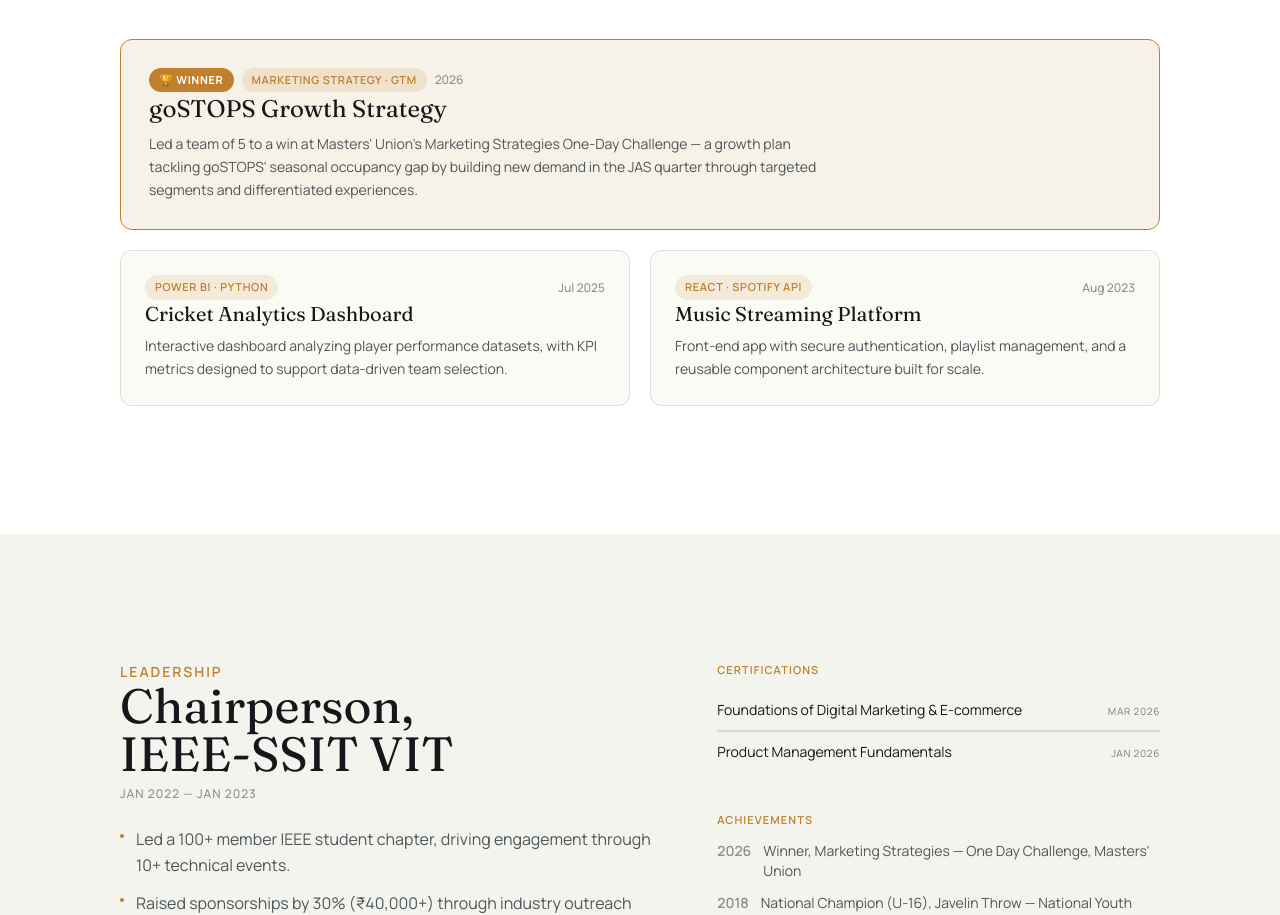
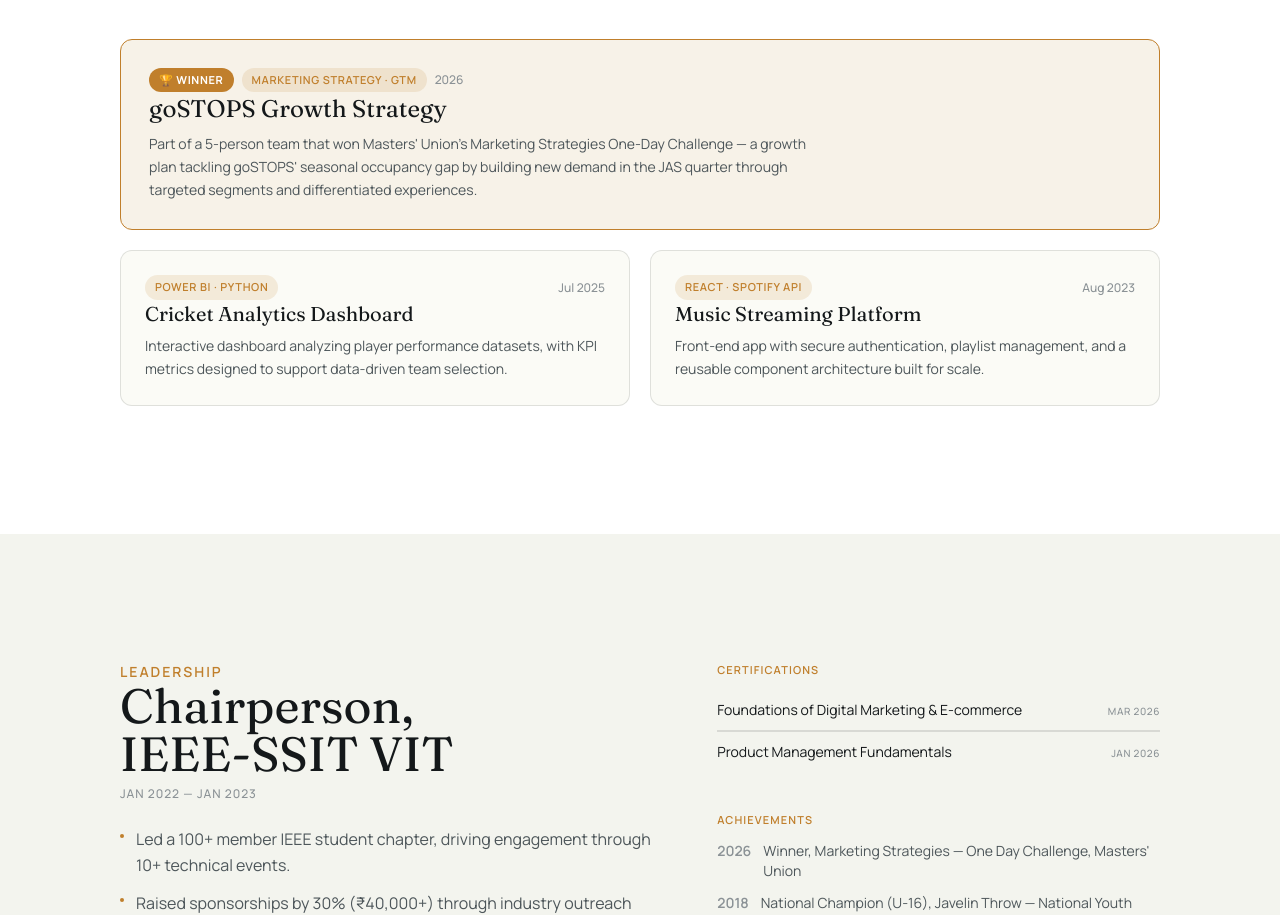
Before and after one commit to ayush-0309/ayush-garg-portfolio, a Next.js app: page / in a window 1280 px wide. Shown: the part 2540-3455 px from the top of the page. Built offline with nearby package versions, Linux system fonts and the light colour scheme.

Commit message:
Fix goSTOPS project copy: was a team member, not the lead

```diff
--- a/src/components/Projects.tsx
+++ b/src/components/Projects.tsx
@@ -8,7 +8,7 @@ const PROJECTS = [
     stack: "Marketing Strategy · GTM",
     time: "2026",
     detail:
-      "Led a team of 5 to a win at Masters' Union's Marketing Strategies One-Day Challenge — a growth plan tackling goSTOPS' seasonal occupancy gap by building new demand in the JAS quarter through targeted segments and differentiated experiences.",
+      "Part of a 5-person team that won Masters' Union's Marketing Strategies One-Day Challenge — a growth plan tackling goSTOPS' seasonal occupancy gap by building new demand in the JAS quarter through targeted segments and differentiated experiences.",
     featured: true,
   },
   {
```
